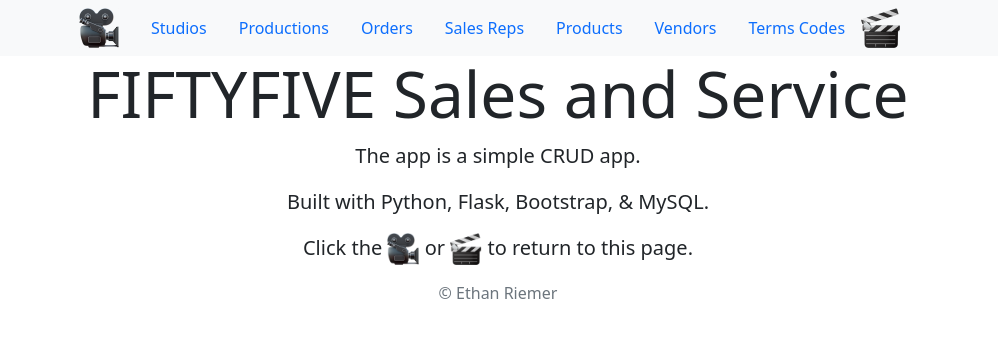
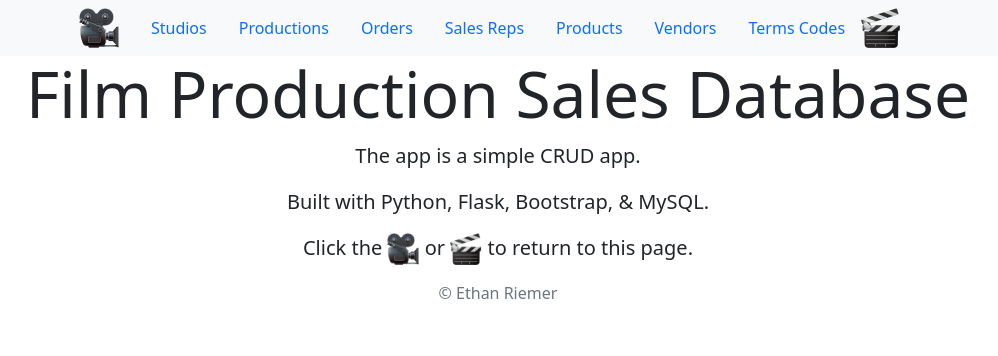
Before and after one commit to riemeeth/filmproductiondb, a Flask app: page / in a window 1280 px wide. Shown: the top 356 px of the page, without its empty margins (142-1140 px from the left). Run offline with Flask 2, Linux system fonts and the light colour scheme.

Commit message:
Update index.j2

```diff
--- a/templates/index.j2
+++ b/templates/index.j2
@@ -3,7 +3,7 @@
 {% block content %}
 
 <div class="container justify-content-center text-center">
-  <h1 class="display-3">FIFTYFIVE Sales and Service</h1>
+  <h1 class="display-3">Film Production Sales Database</h1>
 
   <p class="lead">
     The app is a simple CRUD app.
```
